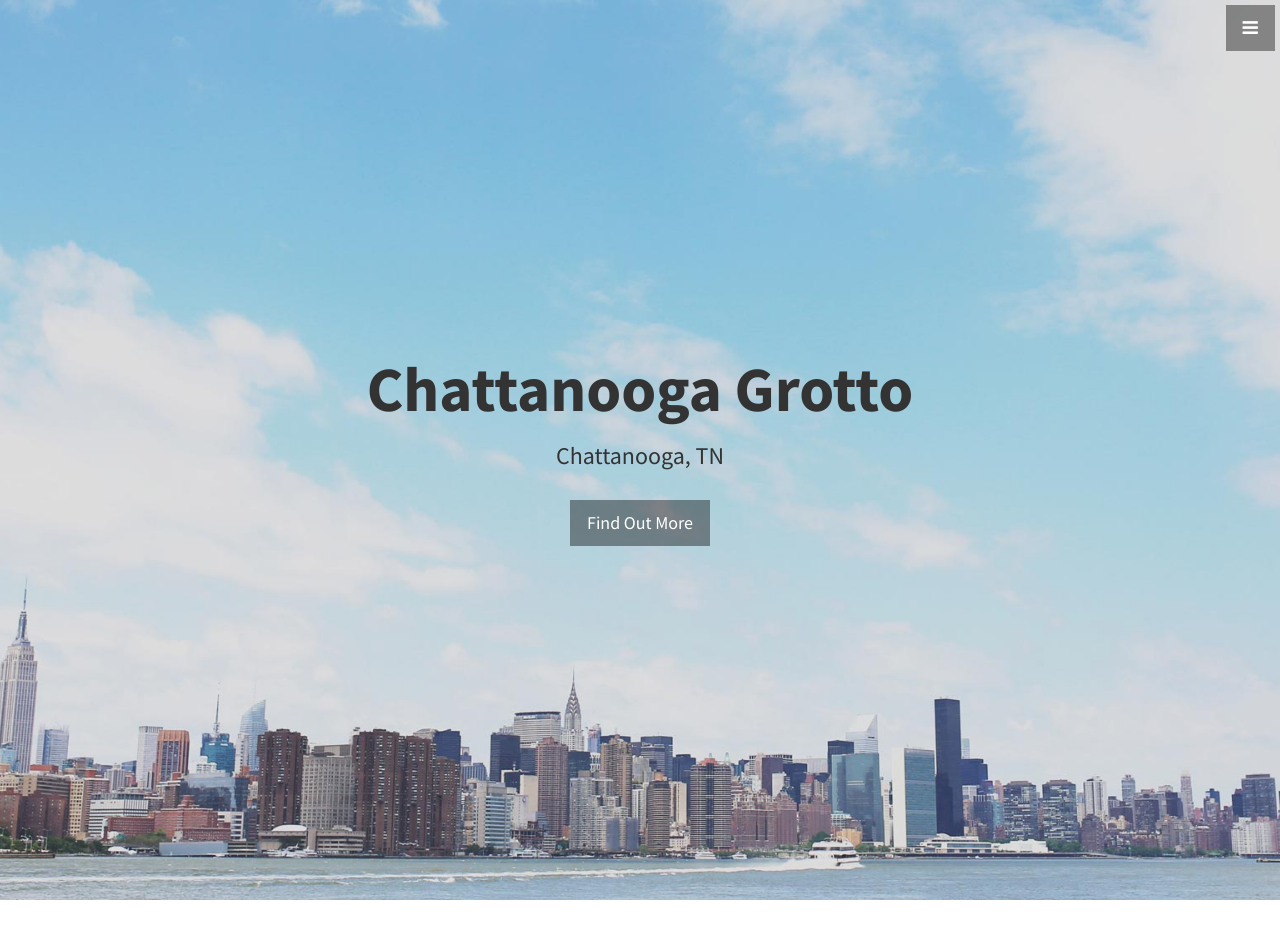
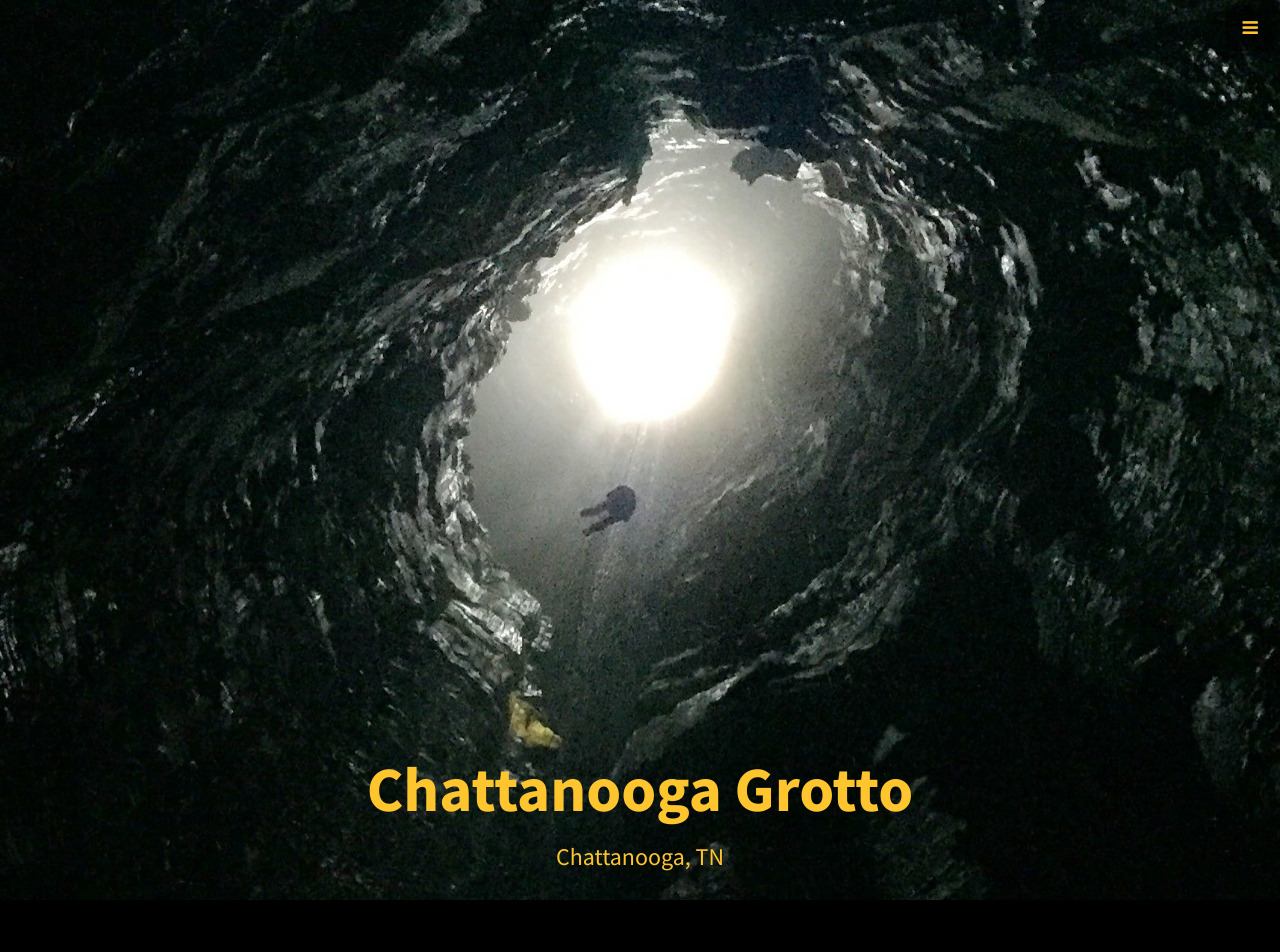
Before and after one commit to ChaGrotto/ChaGrotto, a Jekyll site: the page index.html, which Jekyll copies as it is, in a window 1280 px wide. Shown: the top 952 px of the page. Built offline with Jekyll 4.4.1, drawn with Linux system fonts in a browser that asks for light colours; some of the changed text lies outside the part shown.

Commit message:
working page but need to fix logos

```diff
--- a/css/stylish-portfolio.css
+++ b/css/stylish-portfolio.css
@@ -19,7 +19,8 @@ body {
 .text-vertical-center {
     display: table-cell;
     text-align: center;
-    vertical-align: middle;
+    vertical-align: bottom;
+    color: #FFC52F;
 }
 
 .text-vertical-center h1 {
@@ -27,20 +28,21 @@ body {
     padding: 0;
     font-size: 4.5em;
     font-weight: 700;
+    color: #FFC52F;
 }
 
 /* Custom Button Styles */
 
 .btn-dark {
     border-radius: 0;
-    color: #fff;
+    color: #FFC52F;
     background-color: rgba(0,0,0,0.4);
 }
 
 .btn-dark:hover,
 .btn-dark:focus,
 .btn-dark:active {
-    color: #fff;
+    color: #FFC52F;
     background-color: rgba(0,0,0,0.7);
 }
 
@@ -73,7 +75,7 @@ hr.small {
     height: 100%;
     margin-right: -250px;
     overflow-y: auto;
-    background: #222;
+    background: #FFC52F;
     -webkit-transition: all 0.4s ease 0s;
     -moz-transition: all 0.4s ease 0s;
     -ms-transition: all 0.4s ease 0s;
@@ -98,7 +100,7 @@ hr.small {
 .sidebar-nav li a {
     display: block;
     text-decoration: none;
-    color: #999;
+    color: black;
 }
 
 .sidebar-nav li a:hover {
@@ -119,7 +121,7 @@ hr.small {
 }
 
 .sidebar-nav > .sidebar-brand a {
-    color: #999;
+    color: black;
 }
 
 .sidebar-nav > .sidebar-brand a:hover {
@@ -155,7 +157,7 @@ hr.small {
     position: relative;
     width: 100%;
     height: 100%;
-    background: url(../img/bg.jpg) no-repeat center center scroll;
+    background: url(../img/landingphoto.JPG) no-repeat center center scroll;
     -webkit-background-size: cover;
     -moz-background-size: cover;
     background-size: cover;
@@ -166,16 +168,24 @@ hr.small {
 
 .about {
     padding: 50px 0;
+    background-color: black;
+    color: #FFC52F;
 }
 
 /* Services */
 
 .services {
     padding: 50px 0;
+    background-color: black;
+    color: #FFC52F;
+
 }
 
 .service-item {
-    margin-bottom: 30px;
+    margin-bottom: 50px;
+    color: #FFC52F;
+
+
 }
 
 /* Callout */
@@ -184,8 +194,8 @@ hr.small {
     display: table;
     width: 100%;
     height: 400px;
-    color: #fff;
-    background: url(../img/callout.jpg) no-repeat center center scroll;
+    color: #FFC52F;
+    background: url(../img/IMG_2219.JPG) no-repeat center center scroll;
     -webkit-background-size: cover;
     -moz-background-size: cover;
     background-size: cover;
@@ -196,6 +206,8 @@ hr.small {
 
 .portfolio {
     padding: 50px 0;
+    background-color: black;
+    color: #FFC52F;
 }
 
 .portfolio-item {
@@ -214,11 +226,20 @@ hr.small {
 
 .call-to-action {
     padding: 50px 0;
+    background-color: black;
+    color: #FFC52F;
 }
 
 .call-to-action .btn {
     margin: 10px;
 }
+
+/* Grotto Logo */
+
+.grottologo {
+    height: 200px;
+}
+
 
 /* Map */
 
@@ -236,4 +257,7 @@ hr.small {
 
 footer {
     padding: 100px 0;
+    color: #FFC52F;
+    background-color: black;
+
 }
--- a/index.html
+++ b/index.html
@@ -64,7 +64,7 @@
             <h1>Chattanooga Grotto</h1>
             <h3>Chattanooga, TN</h3>
             <br>
-            <a href="#about" class="btn btn-dark btn-lg">Find Out More</a>
+
         </div>
     </header>
 
@@ -73,20 +73,20 @@
         <div class="container">
             <div class="row">
                 <div class="col-lg-12 text-center">
-                    <h2>Learn More</h2>
-                    <p class="lead">We meet Monthly at <a target="_blank" href="http://www.outdoorchattanooga.com/">Outdoor Chattanooga</a>.</p>
+                    <h2>Get Involved</h2>
+                    <p class="lead">We meet monthly at <a target="_blank" href="http://www.outdoorchattanooga.com/">Outdoor Chattanooga</a>.</p>
                 </div>
-                <form action="https://www.paypal.com/cgi-bin/webscr" method="post" target="_top">
-<input type="hidden" name="cmd" value="_s-xclick">
-<input type="hidden" name="hosted_button_id" value="NBBYZMFLGB6CS">
-<input type="image" src="https://www.paypalobjects.com/en_US/i/btn/btn_buynowCC_LG.gif" border="0" name="submit" alt="PayPal - The safer, easier way to pay online!">
-<img alt="" border="0" src="https://www.paypalobjects.com/en_US/i/scr/pixel.gif" width="1" height="1">
-</form>
             </div>
             <!-- /.row -->
         </div>
         <!-- /.container -->
     </section>
+
+    <!-- Callout -->
+    <!-- <aside class="callout">
+        <div class="text-vertical-center">
+        </div>
+    </aside> -->
 
     <!-- Services -->
     <!-- The circle icons use Font Awesome's stacked icon classes. For more information, visit http://fontawesome.io/examples/ -->
@@ -94,59 +94,26 @@
         <div class="container">
             <div class="row text-center">
                 <div class="col-lg-10 col-lg-offset-1">
-                    <h2>Our Services</h2>
+                    <h2>Our Partners</h2>
                     <hr class="small">
                     <div class="row">
-                        <div class="col-md-3 col-sm-6">
+                        <div class="col-md-4">
                             <div class="service-item">
-                                <span class="fa-stack fa-4x">
-                                <i class="fa fa-circle fa-stack-2x"></i>
-                                <i class="fa fa-cloud fa-stack-1x text-primary"></i>
-                            </span>
-                                <h4>
-                                    <strong>Service Name</strong>
-                                </h4>
-                                <p>Lorem ipsum dolor sit amet, consectetur adipisicing elit.</p>
-                                <a href="#" class="btn btn-light">Learn More</a>
+                                <a href="http://caves.org" class="btn btn-light"><img class="img-portfolio img-responsive" src="img/nss_logo_color.gif">
+                                </a>
                             </div>
                         </div>
-                        <div class="col-md-3 col-sm-6">
+                        <div class="col-md-4">
                             <div class="service-item">
-                                <span class="fa-stack fa-4x">
-                                <i class="fa fa-circle fa-stack-2x"></i>
-                                <i class="fa fa-compass fa-stack-1x text-primary"></i>
-                            </span>
-                                <h4>
-                                    <strong>Service Name</strong>
-                                </h4>
-                                <p>Lorem ipsum dolor sit amet, consectetur adipisicing elit.</p>
-                                <a href="#" class="btn btn-light">Learn More</a>
+                            <a href="http://www.scci.org" class="btn btn-light"><img class="img-portfolio img-responsive" src="img/sccilogo.gif">
+                            </a>
                             </div>
                         </div>
-                        <div class="col-md-3 col-sm-6">
+                        <div class="col-md-4">
                             <div class="service-item">
-                                <span class="fa-stack fa-4x">
-                                <i class="fa fa-circle fa-stack-2x"></i>
-                                <i class="fa fa-flask fa-stack-1x text-primary"></i>
-                            </span>
-                                <h4>
-                                    <strong>Service Name</strong>
-                                </h4>
-                                <p>Lorem ipsum dolor sit amet, consectetur adipisicing elit.</p>
-                                <a href="#" class="btn btn-light">Learn More</a>
-                            </div>
-                        </div>
-                        <div class="col-md-3 col-sm-6">
-                            <div class="service-item">
-                                <span class="fa-stack fa-4x">
-                                <i class="fa fa-circle fa-stack-2x"></i>
-                                <i class="fa fa-shield fa-stack-1x text-primary"></i>
-                            </span>
-                                <h4>
-                                    <strong>Service Name</strong>
-                                </h4>
-                                <p>Lorem ipsum dolor sit amet, consectetur adipisicing elit.</p>
-                                <a href="#" class="btn btn-light">Learn More</a>
+                            <a href="http://www.chcrs.org/" class="btn btn-light">
+                            <img class="img-portfolio img-responsive" src="img/hamiltoncountyrescue.png">
+                            </a>
                             </div>
                         </div>
                     </div>
@@ -159,13 +126,6 @@
         <!-- /.container -->
     </section>
 
-    <!-- Callout -->
-    <aside class="callout">
-        <div class="text-vertical-center">
-            <h1>Vertically Centered Text</h1>
-        </div>
-    </aside>
-
     <!-- Portfolio -->
     <section id="portfolio" class="portfolio">
         <div class="container">
@@ -176,35 +136,17 @@
                     <div class="row">
                         <div class="col-md-6">
                             <div class="portfolio-item">
-                                <a href="#">
                                     <img class="img-portfolio img-responsive" src="img/DSCN6008.jpg">
-                                </a>
                             </div>
                         </div>
                         <div class="col-md-6">
                             <div class="portfolio-item">
-                                <a href="#">
                                     <img class="img-portfolio img-responsive" src="img/DSCN6042.jpg">
-                                </a>
-                            </div>
-                        </div>
-                        <div class="col-md-6">
-                            <div class="portfolio-item">
-                                <a href="#">
-                                    <img class="img-portfolio img-responsive" src="img/DSCN6042.jpg">
-                                </a>
-                            </div>
-                        </div>
-                        <div class="col-md-6">
-                            <div class="portfolio-item">
-                                <a href="#">
-                                    <img class="img-portfolio img-responsive" src="img/DSCN6008.jpg">
-                                </a>
                             </div>
                         </div>
                     </div>
                     <!-- /.row (nested) -->
-                    <a href="#" class="btn btn-dark">View More Items</a>
+                    <!-- <a href="#" class="btn btn-dark">View More Items</a> -->
                 </div>
                 <!-- /.col-lg-10 -->
             </div>
@@ -218,15 +160,20 @@
         <div class="container">
             <div class="row">
                 <div class="col-lg-12 text-center">
-                    <h3>Follow us on social media.</h3>
-                    <a href="#" class="btn btn-lg btn-light">Facebook</a>
-                    <a href="#" class="btn btn-lg btn-dark">Instagram</a>
+                    <h2>Donate via PayPal.</h2>
+                    <form action="https://www.paypal.com/cgi-bin/webscr" method="post" target="_top">
+                        <input type="hidden" name="cmd" value="_s-xclick">
+                        <input type="hidden" name="hosted_button_id" value="NBBYZMFLGB6CS">
+                        <input type="image" src="https://www.paypalobjects.com/en_US/i/btn/btn_buynowCC_LG.gif" border="0" name="submit" alt="PayPal - The safer, easier way to pay online!">
+                        <img alt="" border="0" src="https://www.paypalobjects.com/en_US/i/scr/pixel.gif" width="1" height="1">
+                    </form>
                 </div>
             </div>
         </div>
     </aside>
 
     <!-- Map -->
+    <div>
     <section id="contact" class="map">
         <iframe width="100%" height="100%" frameborder="0" scrolling="no" marginheight="0" marginwidth="0" src="https://www.google.com/maps/embed?pb=!1m18!1m12!1m3!1d3265.817233126203!2d-85.30880298508441!3d35.06130827132761!2m3!1f0!2f0!3f0!3m2!1i1024!2i768!4f13.1!3m3!1m2!1s0x88605e5c4de156ff%3A0x3943dec4a34e9b5e!2sOutdoor+Chattanooga!5e0!3m2!1sen!2sus!4v1455249211818"></iframe>
         <br />
@@ -236,6 +183,7 @@
         </iframe>
     </section>
 
+
     <!-- Footer -->
     <footer>
         <div class="container">
@@ -243,23 +191,24 @@
                 <div class="col-lg-10 col-lg-offset-1 text-center">
                     <h4><strong>Chattanooga Grotto</strong>
                     </h4>
+                    <img class="grottologo" src="img/grottologo.png">
                     <p>200 River St<br>Chattanooga, TN 37405</p>
                     <ul class="list-unstyled">
                         <li><i class="fa fa-phone fa-fw"></i>(423) 643-6888</li>
-                        <li><i class="fa fa-envelope-o fa-fw"></i>  <a href="mailto:name@example.com">name@example.com</a>
+                        <li><i class="fa fa-envelope-o fa-fw"></i>  <a href="mailto:thechattanoogagrotto@gmail.com">thechattanoogagrotto@gmail.com</a>
                         </li>
                     </ul>
                     <br>
                     <ul class="list-inline">
                         <li>
-                            <a href="#"><i class="fa fa-facebook fa-fw fa-3x"></i></a>
+                            <a href="https://www.facebook.com/groups/137404042945040/"><i class="fa fa-facebook fa-fw fa-3x"></i></a>
                         </li>
-                        <li>
+                        <!-- <li>
                             <a href="#"><i class="fa fa-twitter fa-fw fa-3x"></i></a>
                         </li>
                         <li>
                             <a href="#"><i class="fa fa-dribbble fa-fw fa-3x"></i></a>
-                        </li>
+                        </li> -->
                     </ul>
                     <hr class="small">
                     <p class="text-muted">Copyright &copy; PMC Solutions 2014</p>
```
Also changed, not shown: other parts of index.html (+3 -3 lines), README.md, img/IMG_2226.JPG (added), img/grottologo.png (renamed from img/grotto png.png), img/hamiltoncountyrescue.png (added), img/landingphoto.JPG (renamed from img/image1 (1).JPG), 7 other files.
